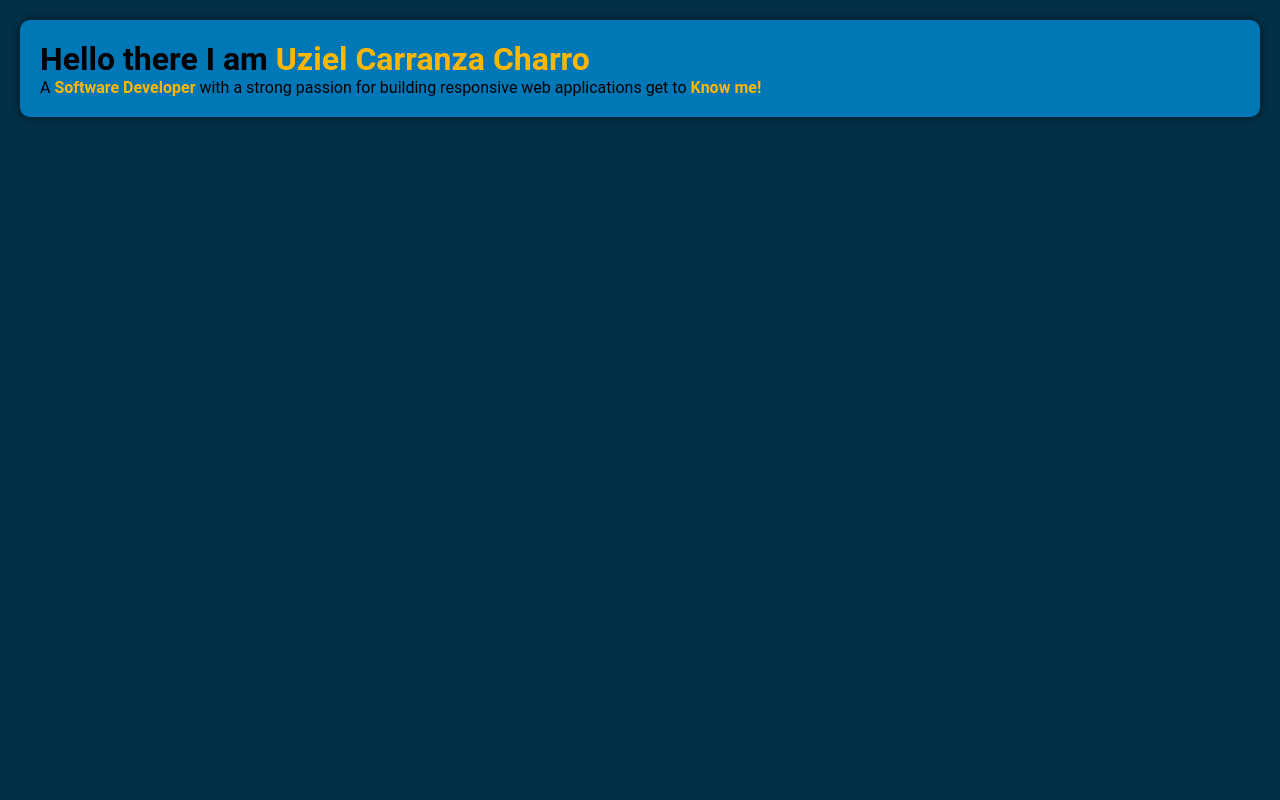
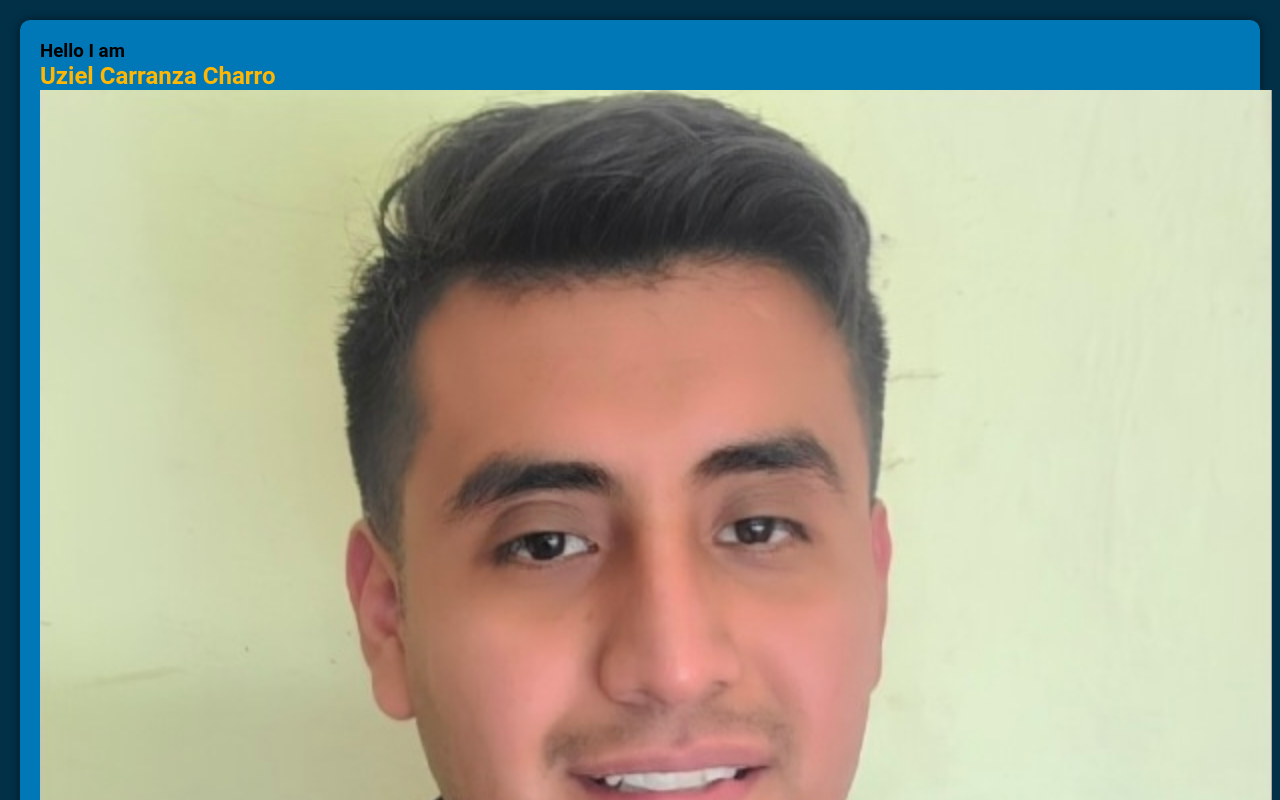
Before and after one commit to UzielCarranza/Uziel_Carranza-Charro, a JavaScript app: page / in a window 1280 px wide. Shown: the top 800 px of the page. Built offline with nearby package versions, Linux system fonts and the light colour scheme; the HTML template or start-up script is replaced by a standard one.

Commit message:
adds profile picture and introduction section

```diff
--- a/src/Introduction.js
+++ b/src/Introduction.js
@@ -1,10 +1,18 @@
 import "./styles.css";
+import profile_img from "./img/profile_img.png";
 
 export const Introduction = () => {
     //TODO: Add link to get to know me directing to linkedin page
     return (
-        <div className="wrapper-about_me">
-            <h1>Hello there I am <strong className="call-attention_word">Uziel Carranza Charro</strong></h1>
+        <div className="wrapper-about_me responsive-column">
+            <div className="wrapper-photo">
+                <div className="wrapper-about_me-content  responsive-column">
+                    <h3>Hello I am </h3>
+                    <h2><strong className="call-attention_word">Uziel Carranza Charro</strong></h2>
+                </div>
+                <img className="profile_photo" src={profile_img} alt="Uziel Carranza Charro"/>
+            </div>
+
             <p>A <strong className="call-attention_word">Software Developer</strong> with a strong passion for
                 building responsive web applications get to <a href="https://www.linkedin.com/in/uziel-carranza-charro/"
                                                                target="_blank"><strong className="call-attention_word">Know
```
